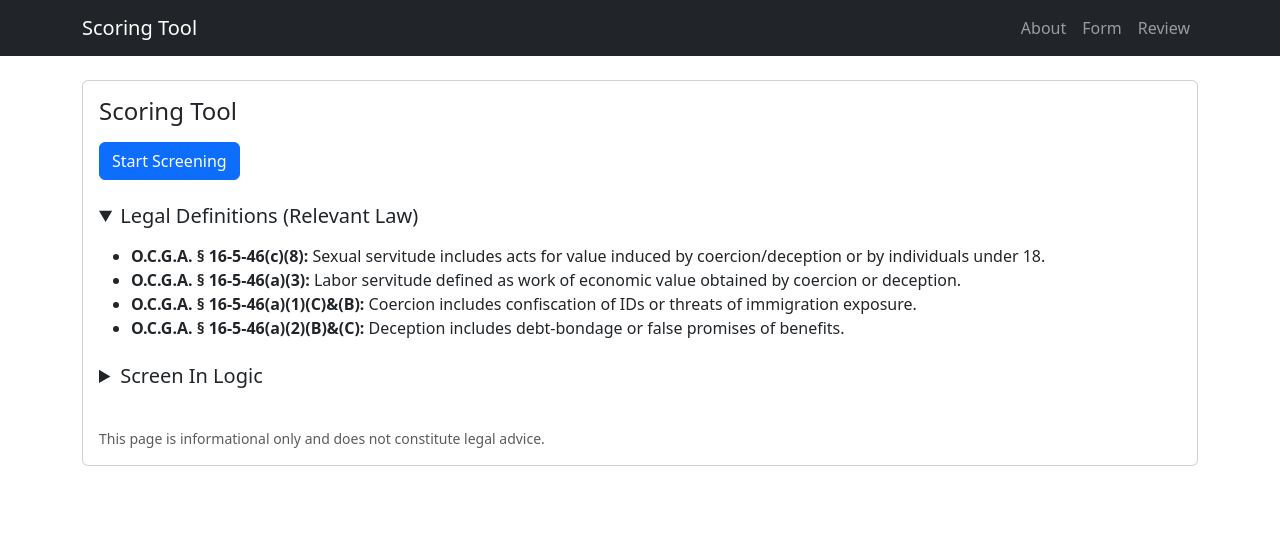
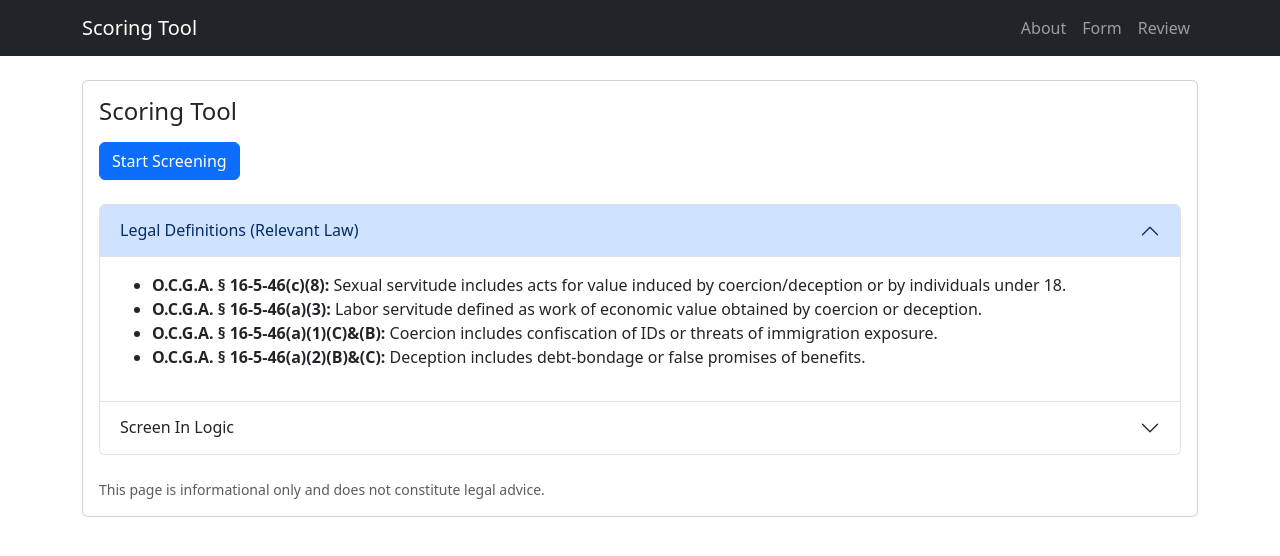
Before and after one commit to carisaelam/cease-scoring-tool, a Vue app: page / in a window 1280 px wide. Shown: the top 556 px of the page. Built offline with nearby package versions, Linux system fonts and the light colour scheme.

Commit message:
Update About to use accordian

```diff
--- a/src/pages/AboutPage.vue
+++ b/src/pages/AboutPage.vue
@@ -8,32 +8,72 @@
         <RouterLink to="/form" class="btn btn-primary"> Start Screening </RouterLink>
       </div>
 
+      <!-- Accordion -->
+      <div class="accordion" id="aboutAccordion">
         <!-- Legal Definitions -->
-      <details class="mb-4" open>
-        <summary class="h5 mb-3">Legal Definitions (Relevant Law)</summary>
+        <div class="accordion-item">
+          <h2 class="accordion-header" id="headingDefinitions">
+            <button
+              class="accordion-button"
+              type="button"
+              data-bs-toggle="collapse"
+              data-bs-target="#collapseDefinitions"
+              aria-expanded="true"
+              aria-controls="collapseDefinitions"
+            >
+              Legal Definitions (Relevant Law)
+            </button>
+          </h2>
+          <div
+            id="collapseDefinitions"
+            class="accordion-collapse collapse show"
+            aria-labelledby="headingDefinitions"
+            data-bs-parent="#aboutAccordion"
+          >
+            <div class="accordion-body">
               <ul>
                 <li>
-            <strong>O.C.G.A. § 16-5-46(c)(8):</strong> Sexual servitude includes acts for value
-            induced by coercion/deception or by individuals under 18.
+                  <strong>O.C.G.A. § 16-5-46(c)(8):</strong> Sexual servitude includes acts for
+                  value induced by coercion/deception or by individuals under 18.
                 </li>
                 <li>
-            <strong>O.C.G.A. § 16-5-46(a)(3):</strong> Labor servitude defined as work of economic
-            value obtained by coercion or deception.
+                  <strong>O.C.G.A. § 16-5-46(a)(3):</strong> Labor servitude defined as work of
+                  economic value obtained by coercion or deception.
                 </li>
                 <li>
-            <strong>O.C.G.A. § 16-5-46(a)(1)(C)&(B):</strong> Coercion includes confiscation of IDs
-            or threats of immigration exposure.
+                  <strong>O.C.G.A. § 16-5-46(a)(1)(C)&(B):</strong> Coercion includes confiscation
+                  of IDs or threats of immigration exposure.
                 </li>
                 <li>
-            <strong>O.C.G.A. § 16-5-46(a)(2)(B)&(C):</strong> Deception includes debt-bondage or
-            false promises of benefits.
+                  <strong>O.C.G.A. § 16-5-46(a)(2)(B)&(C):</strong> Deception includes debt-bondage
+                  or false promises of benefits.
                 </li>
               </ul>
-      </details>
+            </div>
+          </div>
+        </div>
 
         <!-- Screen-in Logic -->
-      <details class="mb-4">
-        <summary class="h5 mb-3">Screen In Logic</summary>
+        <div class="accordion-item">
+          <h2 class="accordion-header" id="headingScreenIn">
+            <button
+              class="accordion-button collapsed"
+              type="button"
+              data-bs-toggle="collapse"
+              data-bs-target="#collapseScreenIn"
+              aria-expanded="false"
+              aria-controls="collapseScreenIn"
+            >
+              Screen In Logic
+            </button>
+          </h2>
+          <div
+            id="collapseScreenIn"
+            class="accordion-collapse collapse"
+            aria-labelledby="headingScreenIn"
+            data-bs-parent="#aboutAccordion"
+          >
+            <div class="accordion-body">
               <h6 class="fw-semibold">Sex Trafficking (O.C.G.A. § 16-5-46)</h6>
               <ul>
                 <li>YES to 1, 1(a), 2, and 10 → strong indicator (sexual servitude under 18).</li>
@@ -48,16 +88,20 @@
                 <li>YES to 3 + 8/9 + 10 → possible trafficking by deception or coercion.</li>
                 <li>YES to 4 + 8/9 + 10 → possible trafficking by debt-bondage or coercion.</li>
                 <li>
-            YES to 5 + 8/9 + 10 → possible trafficking by coercion or deception (false promises).
+                  YES to 5 + 8/9 + 10 → possible trafficking by coercion or deception (false
+                  promises).
                 </li>
                 <li>YES to 6 + 8/9 + 10 → possible trafficking by coercion (docs, threats).</li>
                 <li>
                   YES to 7 + 8/9 + 10 → possible trafficking by coercion (passport/ID confiscation).
                 </li>
               </ul>
-      </details>
+            </div>
+          </div>
+        </div>
+      </div>
 
-      <p class="small text-muted mb-0">
+      <p class="small text-muted mt-4 mb-0">
         This page is informational only and does not constitute legal advice.
       </p>
     </div>
```
Lines whose indentation alone changed are shown as unchanged.
